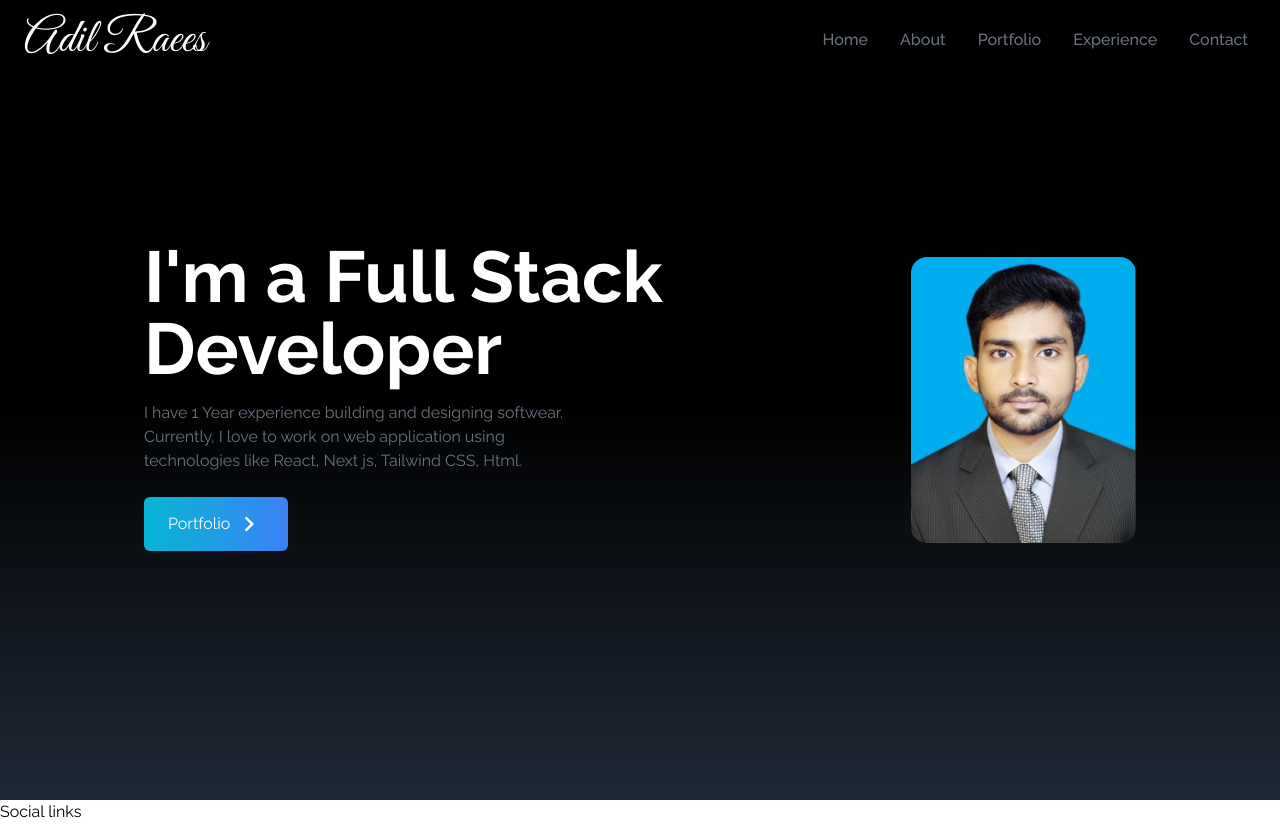
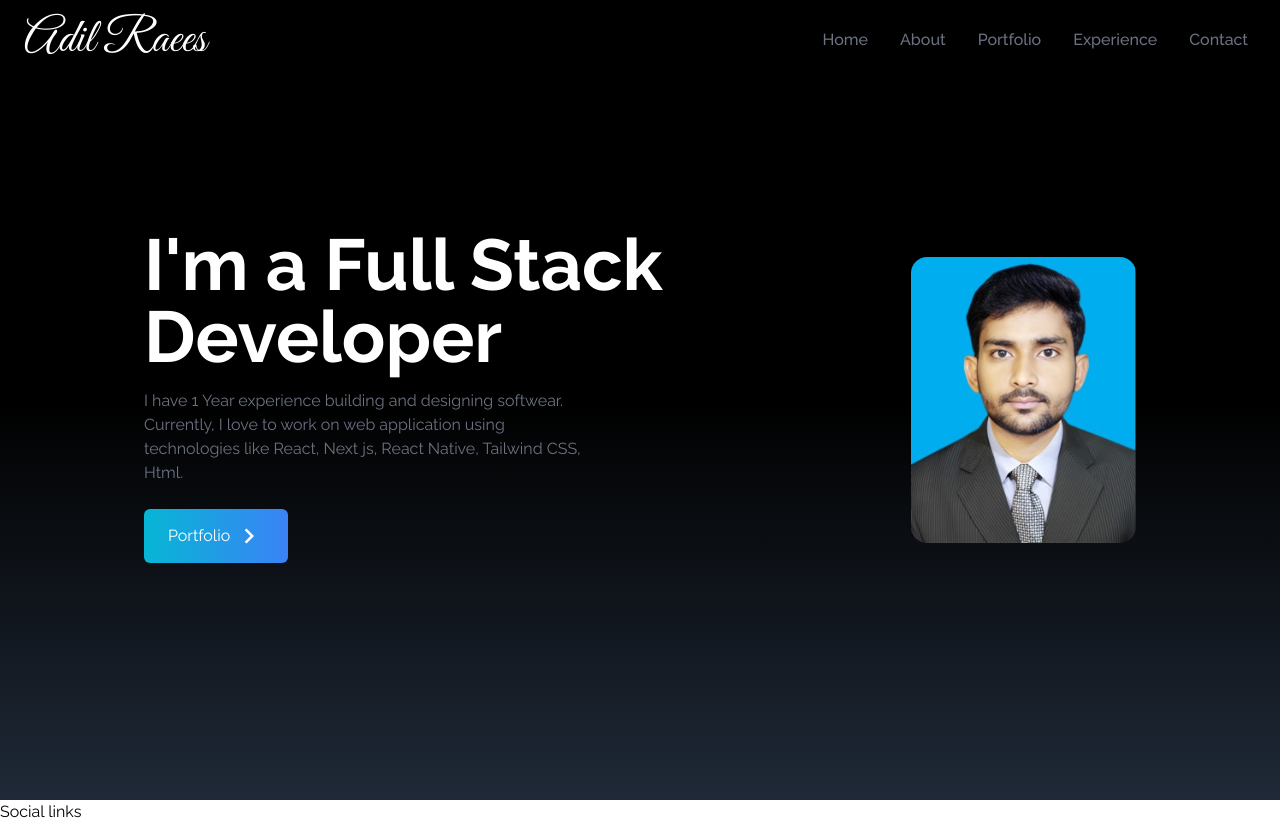
Before and after one commit to adilraees786/My-Portfolio-, a React (Vite) app: page / in a window 1280 px wide. Built offline with nearby package versions, Linux system fonts and the light colour scheme.

Commit message:
add react in homr page

```diff
--- a/src/components/Home.jsx
+++ b/src/components/Home.jsx
@@ -15,7 +15,7 @@ const Home = () => {
             designing softwear.
             Currently, I love to work on web application
             using technologies like
-            React, Next js, Tailwind CSS, Html. </p>
+            React, Next js, React Native, Tailwind CSS, Html. </p>
 
           <div>
             <button className=' group text-white w-fit px-6
```
